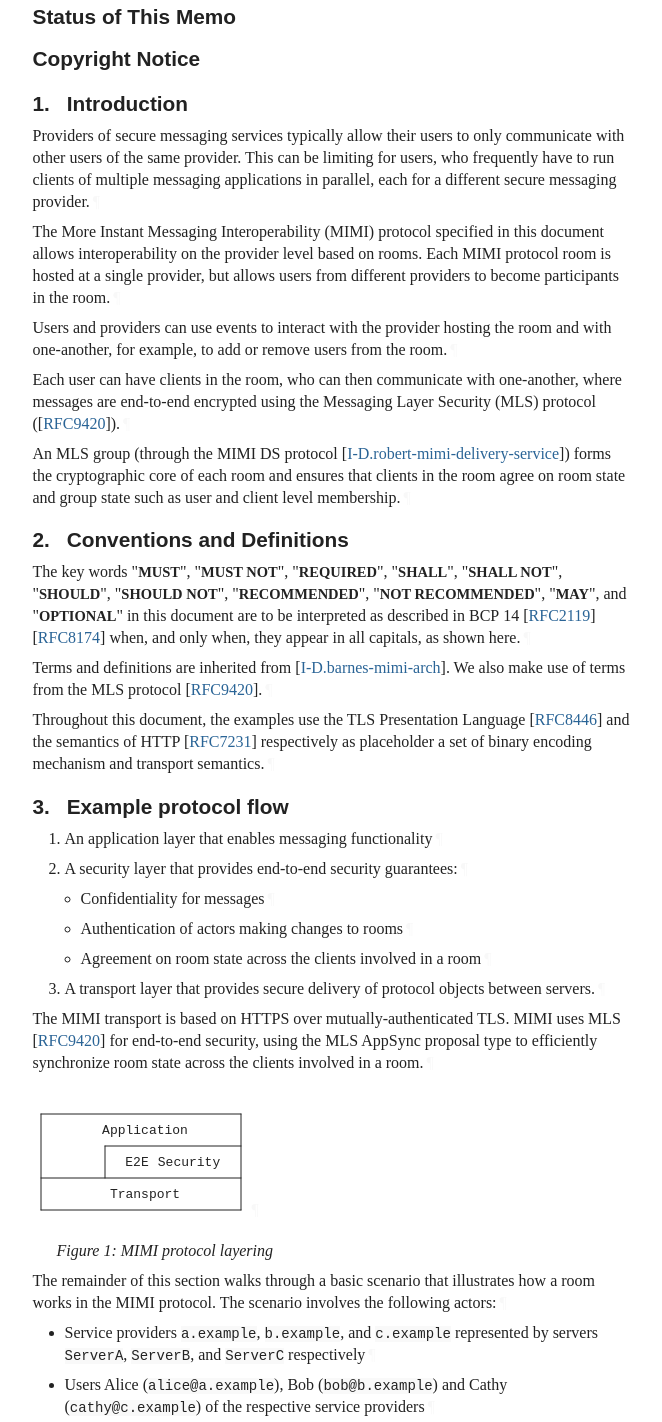
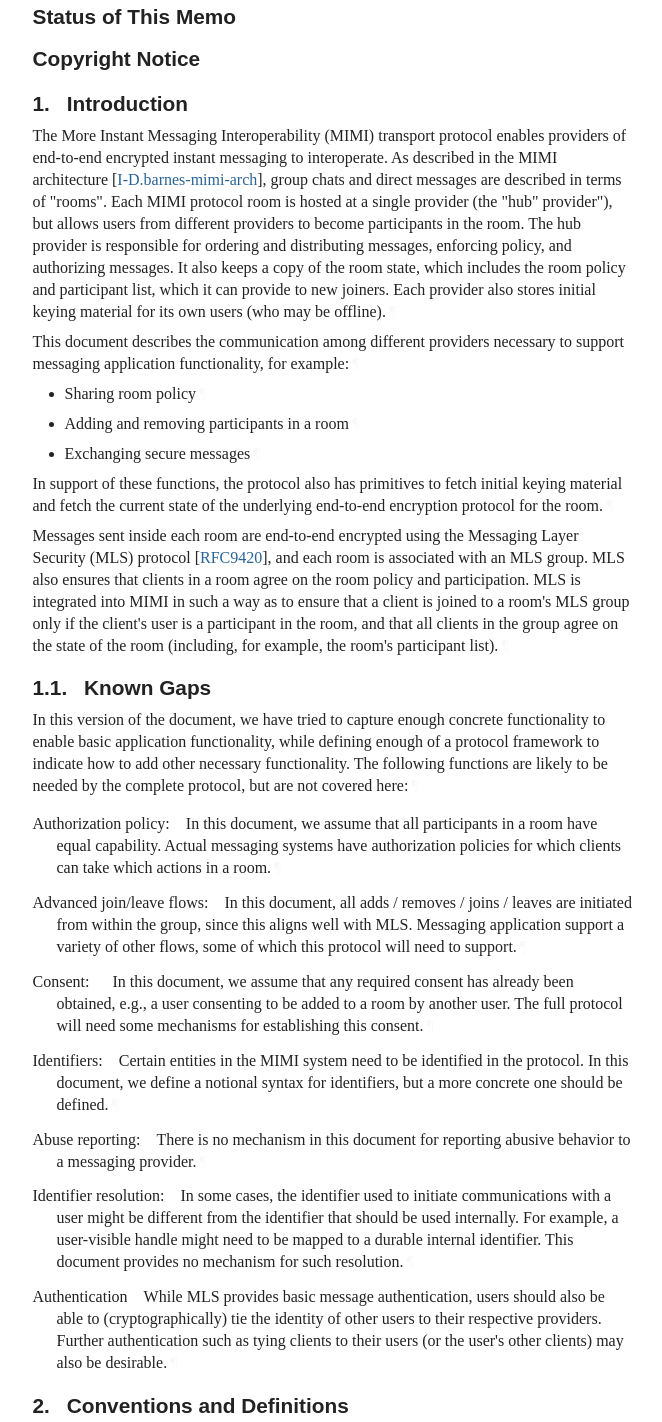
Before and after one commit to ietf-wg-mimi/mimi-protocol, a plain HTML site: page draft-ralston-mimi-protocol.html in a window 1280 px wide. Shown: the part 954-2376 px from the top of the page, without its empty margins (92-754 px from the left). Drawn offline with Linux system fonts and the light colour scheme; a web font is replaced by a local one.

Commit message:
Script updating gh-pages from 1301ede. [ci skip]

```diff
--- a/draft-ralston-mimi-protocol.html
+++ b/draft-ralston-mimi-protocol.html
@@ -1162,6 +1162,11 @@ of messages exchanged within a room, and agreement on the state of the room.<a h
 <nav class="toc"><ul class="compact toc ulBare ulEmpty">
 <li class="compact toc ulBare ulEmpty" id="section-toc.1-1.1">
             <p id="section-toc.1-1.1.1" class="keepWithNext"><a href="#section-1" class="auto internal xref">1</a>.  <a href="#name-introduction" class="internal xref">Introduction</a></p>
+<ul class="compact toc ulBare ulEmpty">
+<li class="compact toc ulBare ulEmpty" id="section-toc.1-1.1.2.1">
+                <p id="section-toc.1-1.1.2.1.1" class="keepWithNext"><a href="#section-1.1" class="auto internal xref">1.1</a>.  <a href="#name-known-gaps" class="internal xref">Known Gaps</a></p>
+</li>
+            </ul>
 </li>
           <li class="compact toc ulBare ulEmpty" id="section-toc.1-1.2">
             <p id="section-toc.1-1.2.1" class="keepWithNext"><a href="#section-2" class="auto internal xref">2</a>.  <a href="#name-conventions-and-definitions" class="internal xref">Conventions and Definitions</a></p>
@@ -1170,7 +1175,7 @@ of messages exchanged within a room, and agreement on the state of the room.<a h
             <p id="section-toc.1-1.3.1"><a href="#section-3" class="auto internal xref">3</a>.  <a href="#name-example-protocol-flow" class="internal xref">Example protocol flow</a></p>
 <ul class="compact toc ulBare ulEmpty">
 <li class="compact toc ulBare ulEmpty" id="section-toc.1-1.3.2.1">
-                <p id="section-toc.1-1.3.2.1.1" class="keepWithNext"><a href="#section-3.1" class="auto internal xref">3.1</a>.  <a href="#name-alice-creates-a-room" class="internal xref">Alice Creates a Room</a></p>
+                <p id="section-toc.1-1.3.2.1.1"><a href="#section-3.1" class="auto internal xref">3.1</a>.  <a href="#name-alice-creates-a-room" class="internal xref">Alice Creates a Room</a></p>
 </li>
               <li class="compact toc ulBare ulEmpty" id="section-toc.1-1.3.2.2">
                 <p id="section-toc.1-1.3.2.2.1"><a href="#section-3.2" class="auto internal xref">3.2</a>.  <a href="#name-alice-adds-bob-to-the-room" class="internal xref">Alice adds Bob to the Room</a></p>
@@ -1316,23 +1321,101 @@ of messages exchanged within a room, and agreement on the state of the room.<a h
       <h2 id="name-introduction">
 <a href="#section-1" class="section-number selfRef">1. </a><a href="#name-introduction" class="section-name selfRef">Introduction</a>
       </h2>
-<p id="section-1-1">Providers of secure messaging services typically allow their users to only
-communicate with other users of the same provider. This can be limiting for
-users, who frequently have to run clients of multiple messaging applications in
-parallel, each for a different secure messaging provider.<a href="#section-1-1" class="pilcrow">¶</a></p>
-<p id="section-1-2">The More Instant Messaging Interoperability (MIMI) protocol specified in this
-document allows interoperability on the provider level based on rooms. Each MIMI
-protocol room is hosted at a single provider, but allows users from different
-providers to become participants in the room.<a href="#section-1-2" class="pilcrow">¶</a></p>
-<p id="section-1-3">Users and providers can use events to interact with the provider hosting the
-room and with one-another, for example, to add or remove users from the room.<a href="#section-1-3" class="pilcrow">¶</a></p>
-<p id="section-1-4">Each user can have clients in the room, who can then communicate with
-one-another, where messages are end-to-end encrypted using the Messaging Layer
-Security (MLS) protocol (<span>[<a href="#RFC9420" class="cite xref">RFC9420</a>]</span>).<a href="#section-1-4" class="pilcrow">¶</a></p>
-<p id="section-1-5">An MLS group (through the MIMI DS protocol
-<span>[<a href="#I-D.robert-mimi-delivery-service" class="cite xref">I-D.robert-mimi-delivery-service</a>]</span>) forms the cryptographic core of each room
-and ensures that clients in the room agree on room state and group state such as
-user and client level membership.<a href="#section-1-5" class="pilcrow">¶</a></p>
+<p id="section-1-1">The More Instant Messaging Interoperability (MIMI) transport protocol enables providers of
+end-to-end encrypted instant messaging to interoperate. As described in the MIMI
+architecture <span>[<a href="#I-D.barnes-mimi-arch" class="cite xref">I-D.barnes-mimi-arch</a>]</span>, group chats and direct messages are
+described in terms of "rooms".  Each MIMI protocol room is hosted at a single
+provider (the "hub" provider"), but allows users from different providers to
+become participants in the room. The hub provider is responsible for ordering
+and distributing messages, enforcing policy, and authorizing messages. It also
+keeps a copy of the room state, which includes the room policy and participant
+list, which it can provide to new joiners. Each provider also
+stores initial keying material for its own users (who may be offline).<a href="#section-1-1" class="pilcrow">¶</a></p>
+<p id="section-1-2">This document describes the communication among different providers necessary to
+support messaging application functionality, for example:<a href="#section-1-2" class="pilcrow">¶</a></p>
+<ul class="normal">
+<li class="normal" id="section-1-3.1">
+          <p id="section-1-3.1.1">Sharing room policy<a href="#section-1-3.1.1" class="pilcrow">¶</a></p>
+</li>
+        <li class="normal" id="section-1-3.2">
+          <p id="section-1-3.2.1">Adding and removing participants in a room<a href="#section-1-3.2.1" class="pilcrow">¶</a></p>
+</li>
+        <li class="normal" id="section-1-3.3">
+          <p id="section-1-3.3.1">Exchanging secure messages<a href="#section-1-3.3.1" class="pilcrow">¶</a></p>
+</li>
+      </ul>
+<p id="section-1-4">In support of these functions, the protocol also has primitives to fetch initial
+keying material and fetch the current state of the underlying end-to-end encryption
+protocol for the room.<a href="#section-1-4" class="pilcrow">¶</a></p>
+<p id="section-1-5">Messages sent inside each room are end-to-end encrypted using the Messaging
+Layer Security (MLS) protocol <span>[<a href="#RFC9420" class="cite xref">RFC9420</a>]</span>, and each room is associated with an
+MLS group. MLS also ensures that clients in a room agree on the room policy and
+participation.  MLS is integrated into MIMI in such a way as to ensure that a
+client is joined to a room's MLS group only if the client's user is a
+participant in the room, and that all clients in the group agree on the state
+of the room (including, for example, the room's participant list).<a href="#section-1-5" class="pilcrow">¶</a></p>
+<div id="known-gaps">
+<section id="section-1.1">
+        <h3 id="name-known-gaps">
+<a href="#section-1.1" class="section-number selfRef">1.1. </a><a href="#name-known-gaps" class="section-name selfRef">Known Gaps</a>
+        </h3>
+<p id="section-1.1-1">In this version of the document, we have tried to capture enough concrete
+functionality to enable basic application functionality, while defining enough
+of a protocol framework to indicate how to add other necessary functionality.  The
+following functions are likely to be needed by the complete protocol, but are
+not covered here:<a href="#section-1.1-1" class="pilcrow">¶</a></p>
+<span class="break"></span><dl class="dlParallel" id="section-1.1-2">
+          <dt id="section-1.1-2.1">Authorization policy:</dt>
+          <dd style="margin-left: 1.5em" id="section-1.1-2.2">
+            <p id="section-1.1-2.2.1">In this document, we assume that all participants in a room have equal
+capability.  Actual messaging systems have authorization policies for which
+clients can take which actions in a room.<a href="#section-1.1-2.2.1" class="pilcrow">¶</a></p>
+</dd>
+          <dd class="break"></dd>
+<dt id="section-1.1-2.3">Advanced join/leave flows:</dt>
+          <dd style="margin-left: 1.5em" id="section-1.1-2.4">
+            <p id="section-1.1-2.4.1">In this document, all adds / removes / joins / leaves are initiated from
+within the group, since this aligns well with MLS.  Messaging application
+support a variety of other flows, some of which this protocol will need to
+support.<a href="#section-1.1-2.4.1" class="pilcrow">¶</a></p>
+</dd>
+          <dd class="break"></dd>
+<dt id="section-1.1-2.5">Consent:</dt>
+          <dd style="margin-left: 1.5em" id="section-1.1-2.6">
+            <p id="section-1.1-2.6.1">In this document, we assume that any required consent has already been
+obtained, e.g., a user consenting to be added to a room by another user.  The
+full protocol will need some mechanisms for establishing this consent.<a href="#section-1.1-2.6.1" class="pilcrow">¶</a></p>
+</dd>
+          <dd class="break"></dd>
+<dt id="section-1.1-2.7">Identifiers:</dt>
+          <dd style="margin-left: 1.5em" id="section-1.1-2.8">
+            <p id="section-1.1-2.8.1">Certain entities in the MIMI system need to be identified in the protocol.  In
+this document, we define a notional syntax for identifiers, but a more
+concrete one should be defined.<a href="#section-1.1-2.8.1" class="pilcrow">¶</a></p>
+</dd>
+          <dd class="break"></dd>
+<dt id="section-1.1-2.9">Abuse reporting:</dt>
+          <dd style="margin-left: 1.5em" id="section-1.1-2.10">
+            <p id="section-1.1-2.10.1">There is no mechanism in this document for reporting abusive behavior to a
+messaging provider.<a href="#section-1.1-2.10.1" class="pilcrow">¶</a></p>
+</dd>
+          <dd class="break"></dd>
+<dt id="section-1.1-2.11">Identifier resolution:</dt>
+          <dd style="margin-left: 1.5em" id="section-1.1-2.12">
+            <p id="section-1.1-2.12.1">In some cases, the identifier used to initiate communications with a user
+might be different from the identifier that should be used internally.  For
+example, a user-visible handle might need to be mapped to a durable internal
+identifier.  This document provides no mechanism for such resolution.<a href="#section-1.1-2.12.1" class="pilcrow">¶</a></p>
+</dd>
+          <dd class="break"></dd>
+<dt id="section-1.1-2.13">Authentication</dt>
+          <dd style="margin-left: 1.5em" id="section-1.1-2.14">
+            <p id="section-1.1-2.14.1">While MLS provides basic message authentication, users should also be able to (cryptographically) tie the identity of other users to their respective providers. Further authentication such as tying clients to their users (or the user's other clients) may also be desirable.<a href="#section-1.1-2.14.1" class="pilcrow">¶</a></p>
+</dd>
+        <dd class="break"></dd>
+</dl>
+</section>
+</div>
 </section>
 </div>
 <div id="conventions-and-definitions">
```
Also changed, not shown: draft-ralston-mimi-protocol.txt (+80 -24 lines).
